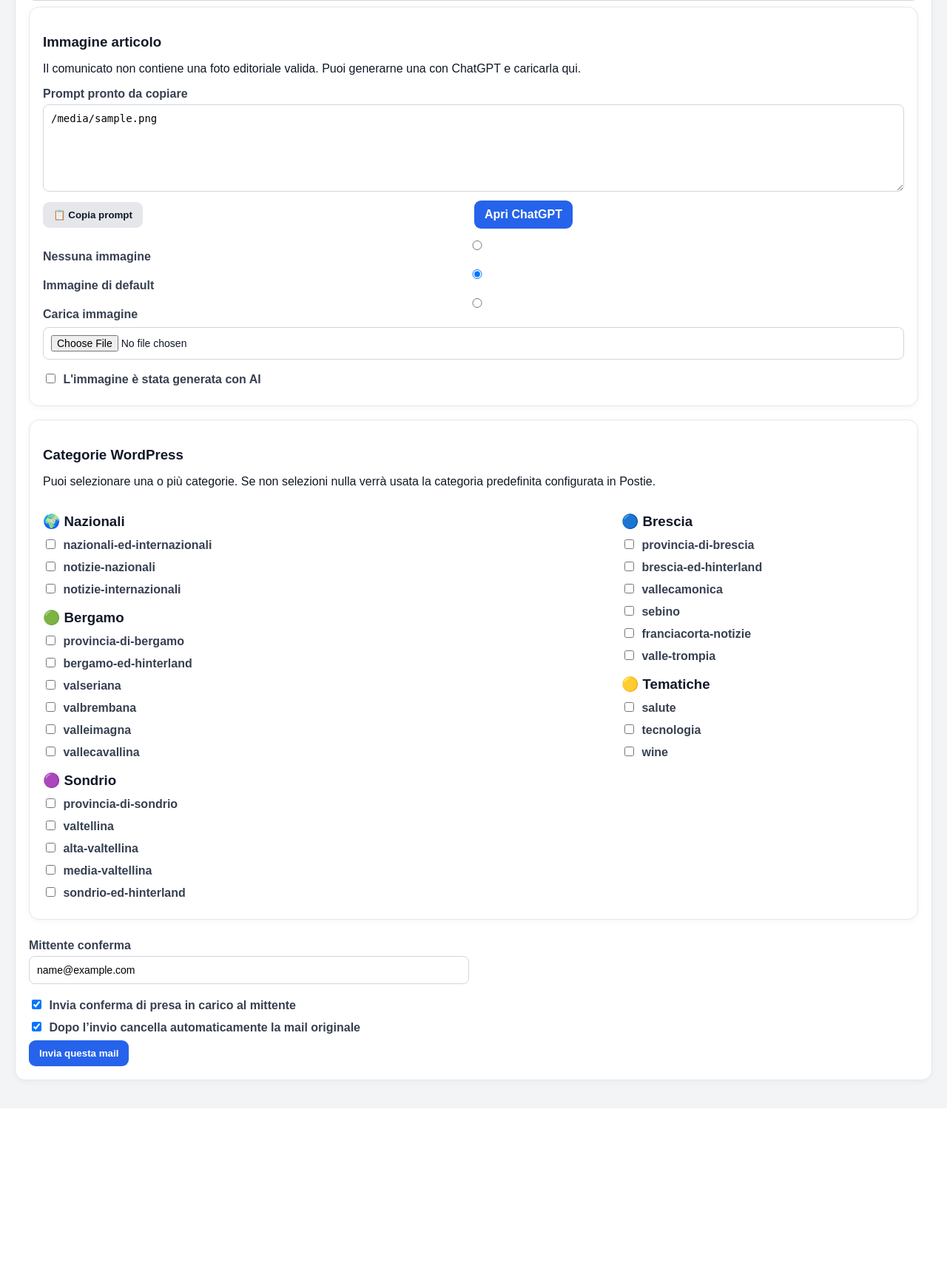
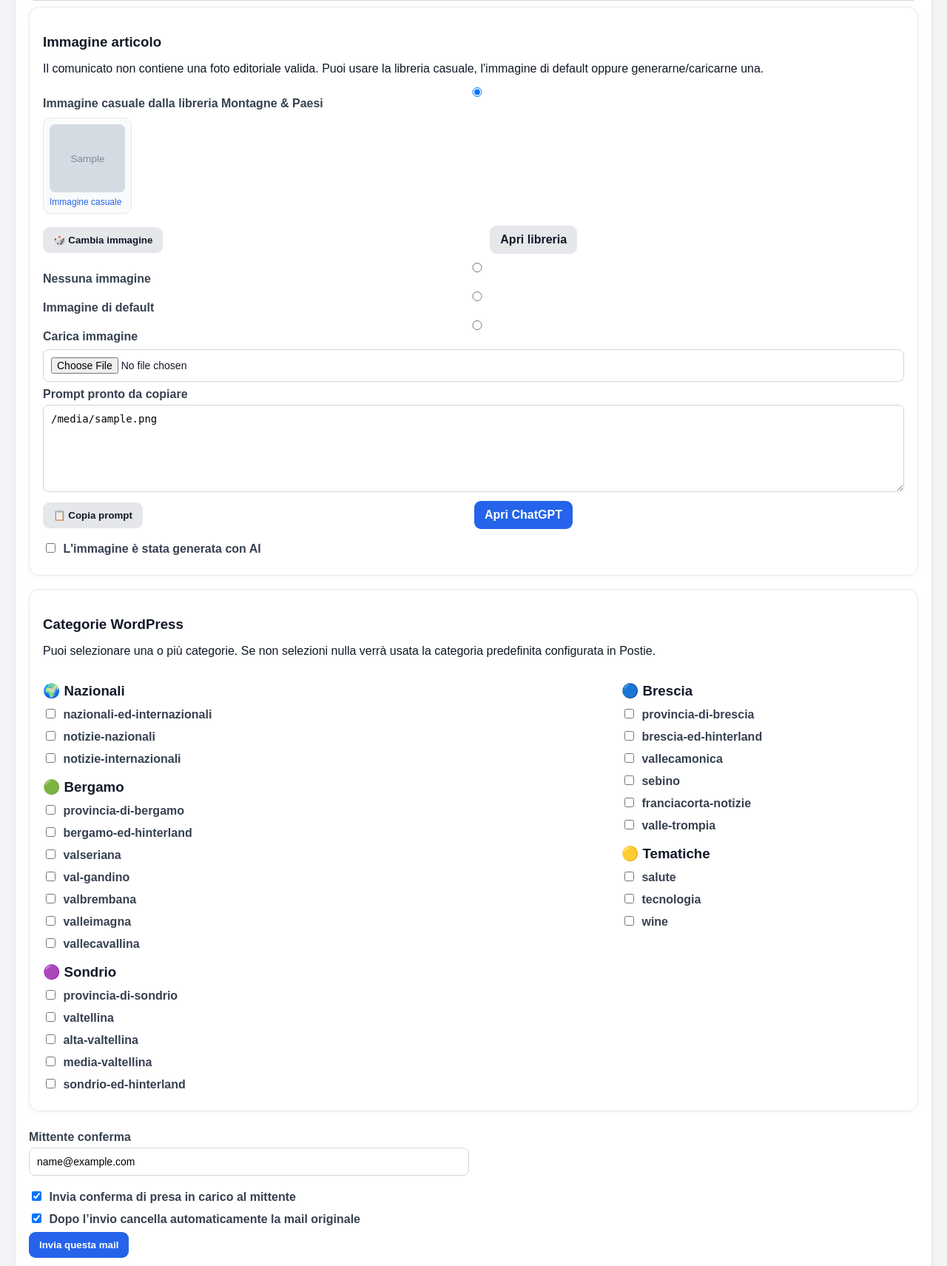
Before and after one commit to Niki206cc/chatgpt, a Flask app: template templates/preview.html in a window 1280 px wide. Shown: the part 632-2343 px from the top of the page at 74% size. Before the commit the page ends 2100 px from the top, so only its background shows below. Run offline with Flask 3, Linux system fonts and the light colour scheme; the template is opened without the code that fills it: most values are stand-ins (such as "Sample title", 1, 10 or a date in 2020); grey boxes marked "Sample" are stand-in pictures; parts of the project's set-up code (start-up, migrations or seed data) failed here and were passed over; some libraries are stand-ins or nearby versions.

Commit message:
v2.1.0: add random image selection UI

```diff
--- a/templates/preview.html
+++ b/templates/preview.html
@@ -12,7 +12,29 @@
   {% if not has_editorial_images %}
   <section class="card">
     <h3>Immagine articolo</h3>
-    <p>Il comunicato non contiene una foto editoriale valida. Puoi generarne una con ChatGPT e caricarla qui.</p>
+    <p>Il comunicato non contiene una foto editoriale valida. Puoi usare la libreria casuale, l'immagine di default oppure generarne/caricarne una.</p>
+
+    <div style="margin-top:16px">
+      {% if random_image_url %}
+      <label class="check"><input type="radio" name="image_mode" value="random" checked> Immagine casuale dalla libreria Montagne & Paesi</label>
+      <input type="hidden" id="random-image-url" name="random_image_url" value="{{ random_image_url }}">
+      <div class="thumb-grid" style="margin-top:10px">
+        <div class="thumb">
+          <img id="random-image-preview" src="{{ random_image_url }}" alt="Immagine casuale">
+          <span id="random-image-name">Immagine casuale</span>
+        </div>
+      </div>
+      <div class="table-actions" style="margin-top:8px">
+        <button class="btn" id="change-random-image-btn" type="button">🎲 Cambia immagine</button>
+        <a class="btn" href="{{ random_library_url }}" target="_blank" rel="noopener">Apri libreria</a>
+        <span id="random-image-status" aria-live="polite"></span>
+      </div>
+      {% endif %}
+      <label class="check"><input type="radio" name="image_mode" value="none"> Nessuna immagine</label>
+      <label class="check"><input type="radio" name="image_mode" value="default" {% if not random_image_url %}checked{% endif %}> Immagine di default</label>
+      <label class="check"><input type="radio" name="image_mode" value="upload"> Carica immagine</label>
+      <input type="file" name="image_upload" accept="image/jpeg,image/png,image/webp">
+    </div>
 
     <label>Prompt pronto da copiare
       <textarea id="image-prompt" rows="6" readonly>{{ image_prompt }}</textarea>
@@ -21,13 +43,6 @@
       <button class="btn" id="copy-prompt-btn" type="button">📋 Copia prompt</button>
       <a class="btn primary" href="https://chatgpt.com/" target="_blank" rel="noopener">Apri ChatGPT</a>
       <span id="copy-prompt-status" aria-live="polite"></span>
-    </div>
-
-    <div style="margin-top:16px">
-      <label class="check"><input type="radio" name="image_mode" value="none"> Nessuna immagine</label>
-      <label class="check"><input type="radio" name="image_mode" value="default" checked> Immagine di default</label>
-      <label class="check"><input type="radio" name="image_mode" value="upload"> Carica immagine</label>
-      <input type="file" name="image_upload" accept="image/jpeg,image/png,image/webp">
     </div>
 
     <label class="check" style="margin-top:14px">
@@ -58,6 +73,23 @@
         {% endfor %}
       </select>
     </label>
+
+    {% if random_image_url %}
+    <label class="check"><input type="radio" name="image_mode" value="random"> Usa immagine casuale dalla libreria Montagne & Paesi</label>
+    <input type="hidden" id="random-image-url" name="random_image_url" value="{{ random_image_url }}">
+    <div class="thumb-grid" style="margin-top:10px">
+      <div class="thumb">
+        <img id="random-image-preview" src="{{ random_image_url }}" alt="Immagine casuale">
+        <span id="random-image-name">Immagine casuale</span>
+      </div>
+    </div>
+    <div class="table-actions" style="margin-top:8px">
+      <button class="btn" id="change-random-image-btn" type="button">🎲 Cambia immagine</button>
+      <a class="btn" href="{{ random_library_url }}" target="_blank" rel="noopener">Apri libreria</a>
+      <span id="random-image-status" aria-live="polite"></span>
+    </div>
+    {% endif %}
+
     <label class="check"><input type="radio" name="image_mode" value="default"> Usa immagine di default</label>
     <label class="check"><input type="radio" name="image_mode" value="upload"> Carica un’altra immagine</label>
     <input type="file" name="image_upload" accept="image/jpeg,image/png,image/webp">
@@ -95,6 +127,7 @@
         <label class="check"><input type="checkbox" name="categories" value="provincia-di-bergamo"> provincia-di-bergamo</label>
         <label class="check"><input type="checkbox" name="categories" value="bergamo-ed-hinterland"> bergamo-ed-hinterland</label>
         <label class="check"><input type="checkbox" name="categories" value="valseriana"> valseriana</label>
+        <label class="check"><input type="checkbox" name="categories" value="val-gandino"> val-gandino</label>
         <label class="check"><input type="checkbox" name="categories" value="valbrembana"> valbrembana</label>
         <label class="check"><input type="checkbox" name="categories" value="valleimagna"> valleimagna</label>
         <label class="check"><input type="checkbox" name="categories" value="vallecavallina"> vallecavallina</label>
@@ -150,6 +183,11 @@ document.addEventListener('DOMContentLoaded', function () {
   const copyButton = document.getElementById('copy-prompt-btn');
   const promptBox = document.getElementById('image-prompt');
   const copyStatus = document.getElementById('copy-prompt-status');
+  const randomButton = document.getElementById('change-random-image-btn');
+  const randomInput = document.getElementById('random-image-url');
+  const randomPreview = document.getElementById('random-image-preview');
+  const randomStatus = document.getElementById('random-image-status');
+  const randomRadio = document.querySelector('input[name="image_mode"][value="random"]');
 
   if (checkbox && article) {
     const marker = '<p><em>Immagine generata con AI.</em></p>';
@@ -206,6 +244,28 @@ document.addEventListener('DOMContentLoaded', function () {
       }
     });
   }
+
+  if (randomButton && randomInput && randomPreview) {
+    randomButton.addEventListener('click', async function () {
+      randomButton.disabled = true;
+      if (randomStatus) randomStatus.textContent = 'Scelta nuova immagine...';
+      try {
+        const response = await fetch('{{ url_for("random_image_route") }}?current=' + encodeURIComponent(randomInput.value), {cache: 'no-store'});
+        const data = await response.json();
+        if (!response.ok || !data.ok || !data.url) {
+          throw new Error(data.error || 'Impossibile scegliere una nuova immagine');
+        }
+        randomInput.value = data.url;
+        randomPreview.src = data.url + (data.url.includes('?') ? '&' : '?') + 'v=' + Date.now();
+        if (randomRadio) randomRadio.checked = true;
+        if (randomStatus) randomStatus.textContent = '✓ Nuova immagine selezionata';
+      } catch (e) {
+        if (randomStatus) randomStatus.textContent = 'Errore: ' + e.message;
+      } finally {
+        randomButton.disabled = false;
+      }
+    });
+  }
 });
 </script>
 {% endblock %}
```
